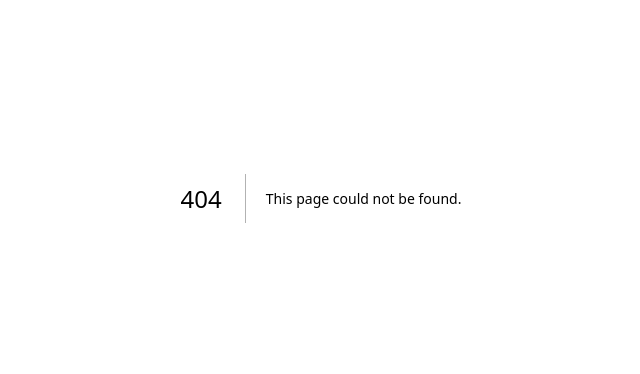
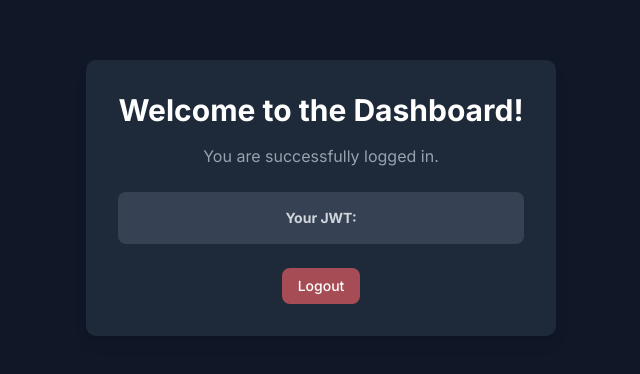
Before and after one commit to 10xdev4u-alt/ClgHelpr, a Next.js app in the folder frontend/: page /dashboard in a window 1280 px wide. Before the commit this address had no page. Shown: the part 202-576 px from the top of the page, without its empty margins (319-959 px from the left). Built offline with nearby package versions, Linux system fonts and the light colour scheme.

Commit message:
feat(frontend): implement user login with zustand for state

```diff
--- a/frontend/package.json
+++ b/frontend/package.json
@@ -18,7 +18,8 @@
     "react": "19.2.3",
     "react-dom": "19.2.3",
     "sonner": "^2.0.7",
-    "tailwind-merge": "^3.4.0"
+    "tailwind-merge": "^3.4.0",
+    "zustand": "^5.0.9"
   },
   "devDependencies": {
     "@tailwindcss/postcss": "^4",
--- /dev/null
+++ b/frontend/src/app/dashboard/page.tsx
@@ -0,0 +1,32 @@
+"use client";
+
+import { useAuthStore } from "@/stores/auth-store";
+import { Button } from "@/components/ui/button";
+import { useRouter } from "next/navigation";
+
+export default function DashboardPage() {
+    const { token, setToken } = useAuthStore();
+    const router = useRouter();
+
+    const handleLogout = () => {
+        setToken(null);
+        router.push("/login");
+    };
+
+    return (
+        <div className="flex flex-col items-center justify-center min-h-screen bg-gray-900 text-white">
+            <div className="p-8 bg-gray-800 rounded-lg shadow-lg text-center">
+                <h1 className="text-3xl font-bold mb-4">Welcome to the Dashboard!</h1>
+                <p className="mb-6 text-gray-400">You are successfully logged in.</p>
+                <div className="mb-6 p-4 bg-gray-700 rounded-md break-all">
+                    <p className="font-mono text-sm text-green-400">
+                        <span className="font-bold text-gray-300">Your JWT:</span> {token}
+                    </p>
+                </div>
+                <Button onClick={handleLogout} variant="destructive">
+                    Logout
+                </Button>
+            </div>
+        </div>
+    );
+}
--- a/frontend/src/app/login/page.tsx
+++ b/frontend/src/app/login/page.tsx
@@ -1,12 +1,55 @@
 "use client";
 
+import { useState } from "react";
+import { useRouter } from "next/navigation";
 import { Button } from "@/components/ui/button";
 import { Card, CardContent, CardDescription, CardHeader, CardTitle } from "@/components/ui/card";
 import { Input } from "@/components/ui/input";
 import Link from "next/link";
+import { Toaster, toast } from "sonner";
+import { useAuthStore } from "@/stores/auth-store";
 
 export default function LoginPage() {
+    const router = useRouter();
+    const { setToken } = useAuthStore();
+    const [formData, setFormData] = useState({ email: "", password: "" });
+    const [isLoading, setIsLoading] = useState(false);
+
+    const handleChange = (e: React.ChangeEvent<HTMLInputElement>) => {
+        setFormData((prev) => ({ ...prev, [e.target.name]: e.target.value }));
+    };
+
+    const handleSubmit = async (e: React.FormEvent<HTMLFormElement>) => {
+        e.preventDefault();
+        setIsLoading(true);
+
+        try {
+            const res = await fetch("/api/auth/login", {
+                method: "POST",
+                headers: { "Content-Type": "application/json" },
+                body: JSON.stringify(formData),
+            });
+
+            if (res.ok) {
+                const { token } = await res.json();
+                setToken(token);
+                toast.success("Login successful! Redirecting to dashboard...");
+                setTimeout(() => router.push("/dashboard"), 1000);
+            } else {
+                const errorData = await res.json();
+                toast.error(errorData.error || "Login failed. Please check your credentials.");
+            }
+        } catch (error) {
+            toast.error("An unexpected error occurred. Please check your connection.");
+            console.error(error);
+        } finally {
+            setIsLoading(false);
+        }
+    };
+
     return (
+        <>
+            <Toaster position="top-center" richColors />
             <div className="flex items-center justify-center min-h-screen bg-gray-900 text-white">
                 <Card className="w-full max-w-md bg-gray-800 border-gray-700">
                     <CardHeader className="text-center">
@@ -16,11 +59,11 @@ export default function LoginPage() {
                         </CardDescription>
                     </CardHeader>
                     <CardContent>
-                    <form className="space-y-4">
-                        <Input name="email" type="email" placeholder="Email" required className="bg-gray-700 border-gray-600 text-white" />
-                        <Input name="password" type="password" placeholder="Password" required className="bg-gray-700 border-gray-600 text-white" />
-                        <Button type="submit" className="w-full bg-blue-600 hover:bg-blue-700">
-                            Login
+                        <form onSubmit={handleSubmit} className="space-y-4">
+                            <Input name="email" type="email" placeholder="Email" value={formData.email} onChange={handleChange} required className="bg-gray-700 border-gray-600 text-white" />
+                            <Input name="password" type="password" placeholder="Password" value={formData.password} onChange={handleChange} required className="bg-gray-700 border-gray-600 text-white" />
+                            <Button type="submit" className="w-full bg-blue-600 hover:bg-blue-700" disabled={isLoading}>
+                                {isLoading ? "Logging in..." : "Login"}
                             </Button>
                         </form>
                         <p className="text-center text-sm text-gray-400 mt-4">
@@ -32,5 +75,6 @@ export default function LoginPage() {
                     </CardContent>
                 </Card>
             </div>
+        </>
     );
 }
--- /dev/null
+++ b/frontend/src/stores/auth-store.ts
@@ -0,0 +1,22 @@
+import { create } from 'zustand';
+import { persist, createJSONStorage } from 'zustand/middleware';
+
+interface AuthState {
+  token: string | null;
+  setToken: (token: string | null) => void;
+  isLoggedIn: () => boolean;
+}
+
+export const useAuthStore = create<AuthState>()(
+  persist(
+    (set, get) => ({
+      token: null,
+      setToken: (token) => set({ token }),
+      isLoggedIn: () => !!get().token,
+    }),
+    {
+      name: 'auth-storage', // name of the item in storage (must be unique)
+      storage: createJSONStorage(() => localStorage), // use localStorage
+    }
+  )
+);
```
Also changed, not shown: 1 other file (tests, documents, lock files or other folders). Lines whose indentation alone changed are shown as unchanged.
